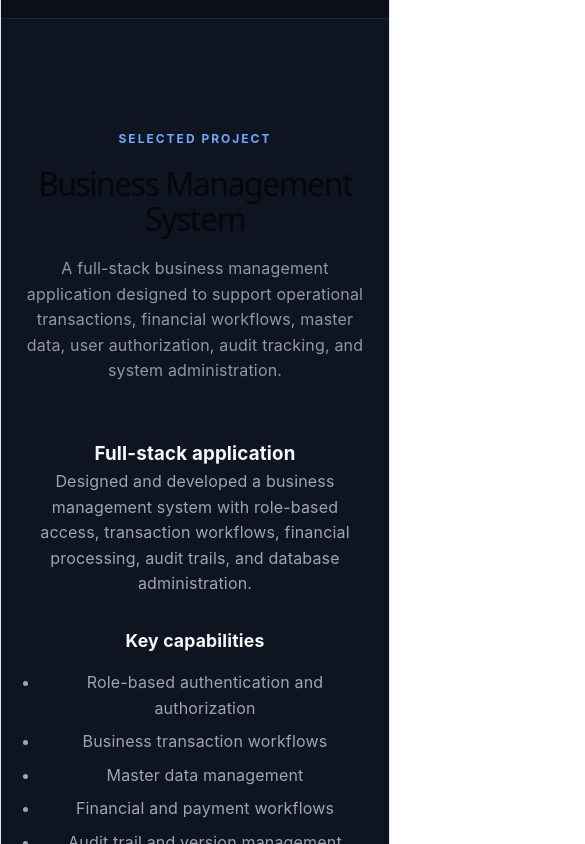
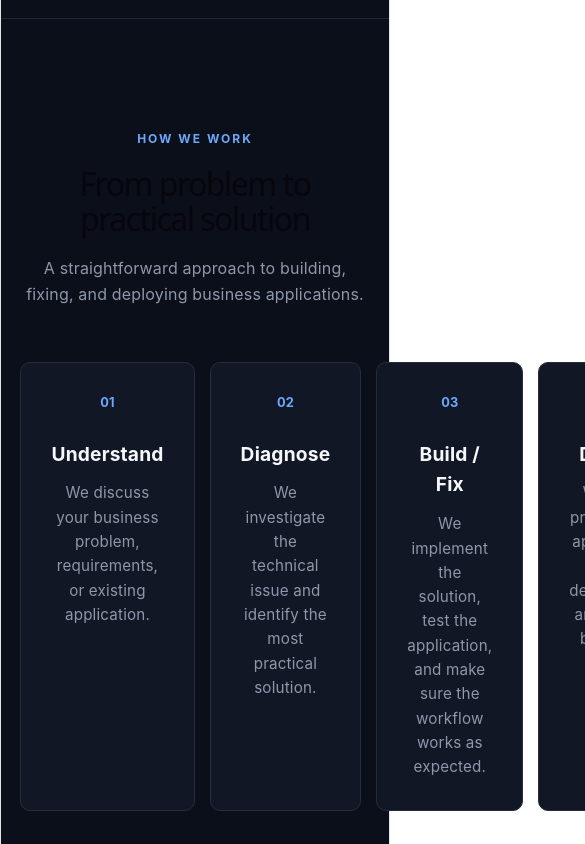
Before and after one commit to jayasoftech/jayasoftech-website, a React (Vite) app: page / in a window 390 px wide. Shown: the part 2180-3024 px from the top of the page, 585 px wide, since content can reach past the window. Built offline with nearby package versions, Linux system fonts and the light colour scheme.

Commit message:
Add JayaSoft deveopment process

```diff
--- a/src/App.css
+++ b/src/App.css
@@ -518,5 +518,52 @@ footer {
     font-size: 0.85rem;
   }
 
+  /* PROCESS */
+
+  .process-grid {
+    display: grid;
+    grid-template-columns: repeat(4, 1fr);
+    gap: 15px;
+  }
+
+  .process-card {
+    padding: 30px;
+
+    background: #111725;
+
+    border: 1px solid #252d3d;
+
+    border-radius: 10px;
+
+    transition: transform 0.2s ease, border-color 0.2s ease;
+  }
+
+  .process-card:hover {
+    transform: translateY(-4px);
+    border-color: #6ea8fe;
+  }
+
+  .process-card span {
+    display: block;
+
+    color: #6ea8fe;
+
+    font-size: 0.8rem;
+    font-weight: 700;
+
+    margin-bottom: 25px;
+  }
+
+  .process-card h3 {
+    margin-bottom: 12px;
+
+    font-size: 1.2rem;
+  }
+
+  .process-card p {
+    color: #8e98aa;
+
+    font-size: 0.95rem;
+  }
 
 }
--- a/src/App.jsx
+++ b/src/App.jsx
@@ -14,6 +14,7 @@ function App() {
 
           <nav>
             <a href="#services">Services</a>
+            <a href="#process">Process</a>
             <a href="#project">Project</a>
             <a href="#technology">Technology</a>
             <a href="#contact">Contact</a>
@@ -110,6 +111,71 @@ function App() {
 
       </section>
 
+      {/* HOW WE WORK */}
+      <section id="process" className="section">
+
+        <div className="container">
+
+          <div className="section-heading">
+
+            <p className="eyebrow">
+              HOW WE WORK
+            </p>
+
+            <h2>
+              From problem to practical solution
+            </h2>
+
+            <p>
+              A straightforward approach to building, fixing,
+              and deploying business applications.
+            </p>
+
+          </div>
+
+          <div className="process-grid">
+
+            <div className="process-card">
+              <span>01</span>
+              <h3>Understand</h3>
+              <p>
+                We discuss your business problem, requirements,
+                or existing application.
+              </p>
+            </div>
+
+            <div className="process-card">
+              <span>02</span>
+              <h3>Diagnose</h3>
+              <p>
+                We investigate the technical issue and identify
+                the most practical solution.
+              </p>
+            </div>
+
+            <div className="process-card">
+              <span>03</span>
+              <h3>Build / Fix</h3>
+              <p>
+                We implement the solution, test the application,
+                and make sure the workflow works as expected.
+              </p>
+            </div>
+
+            <div className="process-card">
+              <span>04</span>
+              <h3>Deploy</h3>
+              <p>
+                We help prepare the application for deployment
+                and actual business use.
+              </p>
+            </div>
+
+          </div>
+
+        </div>
+
+      </section>
 
       {/* PROJECT */}
       <section id="project" className="section project-section">
```
